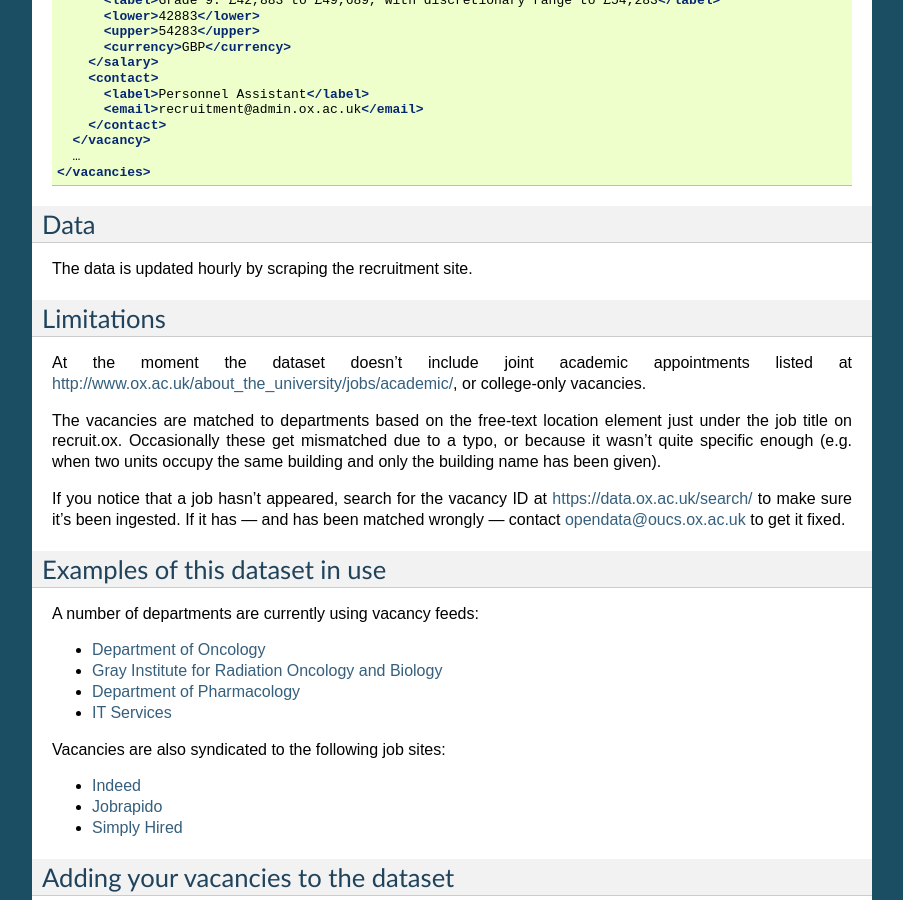
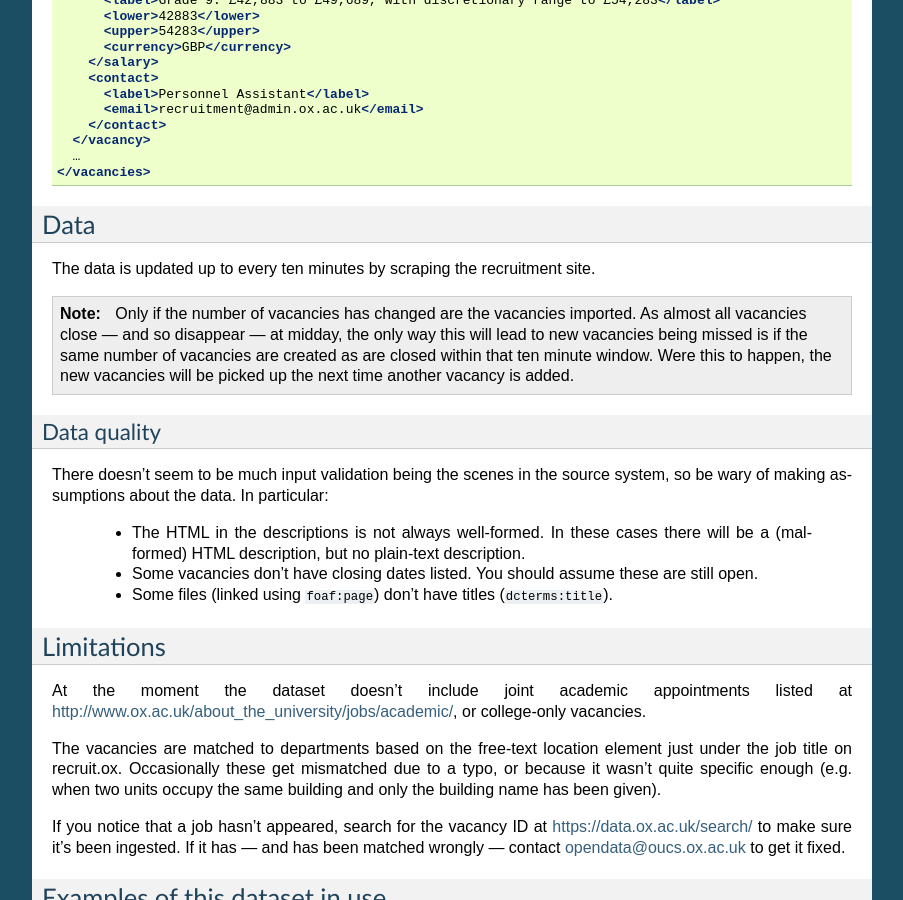
Before and after one commit to ox-it/dataox, a Sphinx documentation site: the page built from userdocs/source/datasets/vacancy.rst, in a window 1280 px wide and 900 px high, scrolled down 1274 px. Shown: the whole window, without its empty margins (198-1101 px from the left). Built offline with Sphinx 7.4.7, drawn with Linux system fonts in a browser that asks for light colours; some of the changed text lies outside the part shown.

Commit message:
Added more documentation about vacancies (data quality, source code)

```diff
--- a/userdocs/source/datasets/vacancy.rst
+++ b/userdocs/source/datasets/vacancy.rst
@@ -98,7 +98,30 @@
 Data
 ----
 
-The data is updated hourly by scraping the recruitment site.
+The data is updated up to every ten minutes by scraping the recruitment site.
+
+.. note::
+
+   Only if the number of vacancies has changed are the vacancies imported.
+   As almost all vacancies close — and so disappear — at midday, the only way
+   this will lead to new vacancies being missed is if the same number of
+   vacancies are created as are closed within that ten minute window. Were
+   this to happen, the new vacancies will be picked up the next time another
+   vacancy is added.
+
+
+Data quality
+~~~~~~~~~~~~
+
+There doesn't seem to be much input validation being the scenes in the source
+system, so be wary of making assumptions about the data. In particular:
+
+ * The HTML in the descriptions is not always well-formed. In these cases
+   there will be a (malformed) HTML description, but no plain-text description.
+ * Some vacancies don't have closing dates listed. You should assume these are
+   still open.
+ * Some files (linked using ``foaf:page``) don't have titles
+   (``dcterms:title``).
 
 
 Limitations
@@ -138,6 +161,7 @@
 
 .. _adding-vacancies:
 
+
 Adding your vacancies to the dataset
 ------------------------------------
 
@@ -170,3 +194,22 @@
 
 To find out more, or to express your interest, please contact the Open Data
 Team at opendata@oucs.ox.ac.uk.
+
+
+Source code
+-----------
+
+The source for ingesting vacancy information from https://www.recruit.ox.ac.uk/
+is available in GitHub.
+
+`dataox.vacancy.transform.vacancy <https://github.com/ox-it/dataox/blob/master/dataox/vacancy/transform/vacancy.py>`_
+    ``RetrieveVacancies.execute`` is executed periodically by the update
+    framework.
+`dataox.vacancy.scraper.recruitox <https://github.com/ox-it/dataox/blob/master/dataox/vacancy/scraper/recruitox.py>`_
+    Scrapes the vacancy information out of https://www.recruit.ox.ac.uk/ by
+    crawling the list of vacancies for vacancy IDs, and then retrieving
+    individual pages. Data are then stored in a Django model.
+`dataox.vacancy.models <https://github.com/ox-it/dataox/blob/master/dataox/vacancy/models.py>`_
+    ``Vacancy`` is the main model, and has a ``triples()`` method for
+    generating the RDF. ``Document`` records details of documents attached to
+    vacancies.
```
